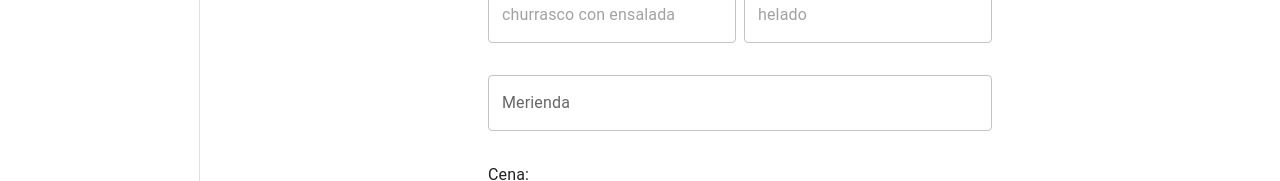
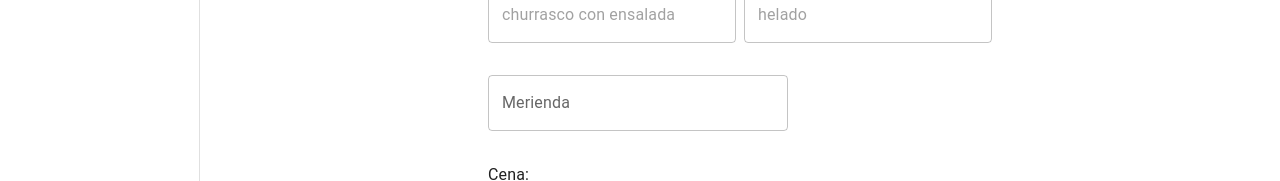
Before and after one commit to santischuckmann/gestion-nutricion, a React (Vite) app: page /dietaryPlan in a window 1280 px wide. Shown: the part 495-676 px from the top of the page. Built offline with nearby package versions, Linux system fonts and the light colour scheme; no server answers; sample sign-in values are in the browser's storage.

Commit message:
it seems like the journey has ended, leason learnt

```diff
--- a/src/components/DietaryPlan/DietaryPlanForm.tsx
+++ b/src/components/DietaryPlan/DietaryPlanForm.tsx
@@ -1,10 +1,11 @@
 import { Box, Button, CircularProgress, MenuItem, Select as MUISelect, Typography } from '@mui/material'
 import { TextField } from '../TextField'
 import { Control, UseFormWatch } from 'react-hook-form'
-import { Fields, HomeFields, Option, PatientDto } from '../../shared'
+import { Fields, HomeFields, Option, PatientDto, SnackTime } from '../../shared'
 import { useDataFetching } from '../../hooks'
 import { Select } from '../Select'
 import { useMemo } from 'react'
+import { WriteableSelect } from '../WriteableSelect'
 
 interface DietaryPlanFormProps {
   control: Control<HomeFields, any>
@@ -24,6 +25,7 @@ export const DietaryPlanForm = ({
   onSubmit
 }: DietaryPlanFormProps) => {
   const patients = useDataFetching<PatientDto[]>('Patient')
+  const snacks = useDataFetching<string[]>(`Snack?snackTimeId=${SnackTime.AfternoonSnack}`)
 
   const patientsOptions: Option[] = useMemo(() => {
     const options = patients.data?.map(patient => ( { id: patient.patientId, description: `${patient.name} ${patient.surname}` }))
@@ -59,7 +61,9 @@ export const DietaryPlanForm = ({
           <TextField control={control} {...fields.lunchDessert} InputLabelProps={{ shrink: true }} />
         </Box>
       </Box>
-      <TextField control={control} {...fields.afternoonSnack} />
+      {!snacks.loading && (
+        <WriteableSelect control={control} {...fields.afternoonSnack} options={snacks.data ?? []} />
+      )}
       <Box className='flex flex-col gap-2'>
         <Typography>Cena:</Typography>
         <Box className='flex gap-2'>
--- /dev/null
+++ b/src/components/WriteableSelect.tsx
@@ -0,0 +1,31 @@
+import { AutocompleteProps, Autocomplete, TextField } from '@mui/material'
+import { Control, Controller, FieldPath, FieldValues } from 'react-hook-form'
+
+type InputProps<T extends FieldValues, K extends string>  = {
+  control: Control<T, any>
+  label: string
+  name: string
+} & Omit<AutocompleteProps<K, true, true, true>, 'renderInput' | 'defaultValue'>
+
+export function WriteableSelect <T extends FieldValues, K extends string> ({ control, options, ...props }: InputProps<T, K>) {
+  return (
+    <Controller
+      name={props.name as FieldPath<T>}
+      control={control}
+      render={({ field }) => (
+        <Autocomplete
+          {...field}
+          {...props}
+          value={field.value}
+          onChange={(_, value) => {
+            field.onChange(value)
+          }}
+          freeSolo
+          options={options}
+          sx={{ width: 300 }}
+          renderInput={(params) => <TextField {...params} {...field} label={props.label} />}
+        />
+      )}
+    />
+  )
+}
--- a/src/hooks/index.ts
+++ b/src/hooks/index.ts
@@ -40,9 +40,11 @@ export const useMutate = <T>() => {
       const response = await request({ method, endpoint, data })
       setData(response)
     } catch (err) {
+      console.log('err')
       setError(true)
+    } finally {
+      setLoading(false)
     }
-    setLoading(false)
   }, [])
 
   return { mutate, data, loading, error }
--- a/src/libraries/axios-lib.ts
+++ b/src/libraries/axios-lib.ts
@@ -15,7 +15,6 @@ export const request = async<T extends Method | undefined>({
   method = 'get',
   data
 }: Request<T>) => {
-  try {
   const config: AxiosRequestConfig = {
     method,
     headers: {
@@ -29,7 +28,4 @@ export const request = async<T extends Method | undefined>({
   const response = await axiosInstance(endpoint, config)
 
   return response.data
-  } catch (error){
-    return undefined
 }
-}
--- a/src/views/DietaryPlan.tsx
+++ b/src/views/DietaryPlan.tsx
@@ -11,7 +11,6 @@ const parseFormToRequest = ({
   afternoonSnack,
   ...data
 }: HomeFields): DietaryPlanInsertionDto => {
-
   const patientFields = data.patientId == 0 ? {
     patientId: null,
     name: data.name,
@@ -51,10 +50,12 @@ export const DietaryPlan = () => {
 
   const onSubmit = async (data: HomeFields) => {
     await createDietaryPlan.mutate({
-      endpoint: 'DietaryPlan',
+      endpoint: 'DietaryPlant',
       method: 'POST',
       data: parseFormToRequest(data)
     })
+
+    console.log({ createDietaryPlan })
 
     if (!createDietaryPlan.error)
       setJustCreated(true)
@@ -68,7 +69,7 @@ export const DietaryPlan = () => {
   return (
     <div className="flex flex-col gap-2 p-4 items-center">
       <Typography variant='h4'>Crea un plan diario para tu paciente</Typography>
-      {!justCreated ? (
+      {!justCreated && !createDietaryPlan.error ? (
         <DietaryPlanForm
           control={control}
           fields={exampleFields}
@@ -84,10 +85,10 @@ export const DietaryPlan = () => {
               <Typography>Queres crear otro?</Typography>
             </>
           )}
-          {!justCreated && createDietaryPlan.error && (
+          {createDietaryPlan.error && (
             <>
               <Typography>Hubo un error al crear un plan nutricional para {watch('name')} {watch('surname')}</Typography>
-              <Typography>Queres intentar de nuevo?</Typography>
+              <Typography>Quieres intentar de nuevo?</Typography>
             </>
           )}
           <Button variant='outlined' onClick={handleRestart}>Creemos otro</Button>
```
Lines whose indentation alone changed are shown as unchanged.
